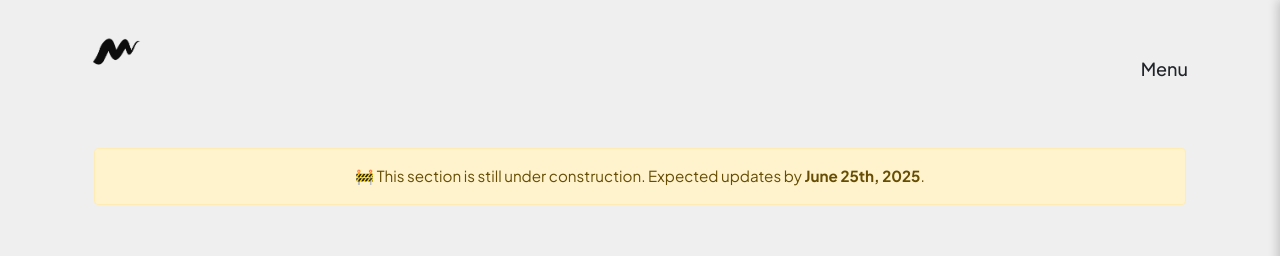
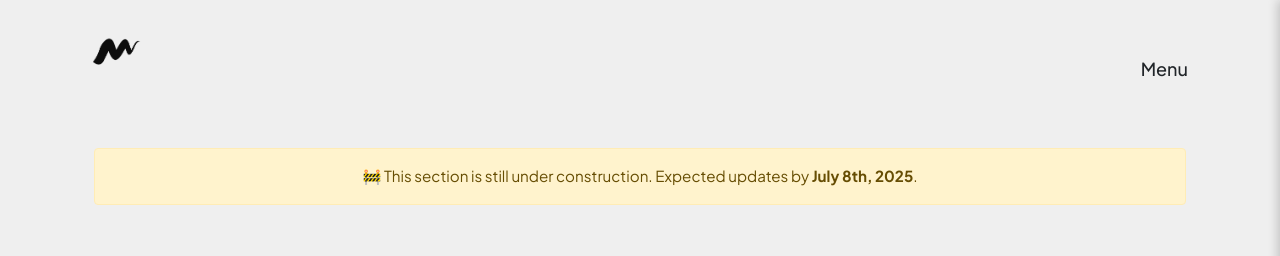
Before and after one commit to wright133/portfolio, a React (Vite) app: page /creative-coding/dev in a window 1280 px wide. Shown: the top 256 px of the page. Built offline with nearby package versions, Linux system fonts and the light colour scheme.

Commit message:
a few more touches

```diff
--- a/src/components/creative-coding/DevHome.jsx
+++ b/src/components/creative-coding/DevHome.jsx
@@ -14,7 +14,7 @@ export default function DevHome() {
 
       <div className="container mt-5">
         <div className="alert alert-warning text-center" role="alert">
-          🚧 This section is still under construction. Expected updates by <strong>June 25th, 2025</strong>.
+          🚧 This section is still under construction. Expected updates by <strong>July 8th, 2025</strong>.
         </div>
       </div>
 
```
